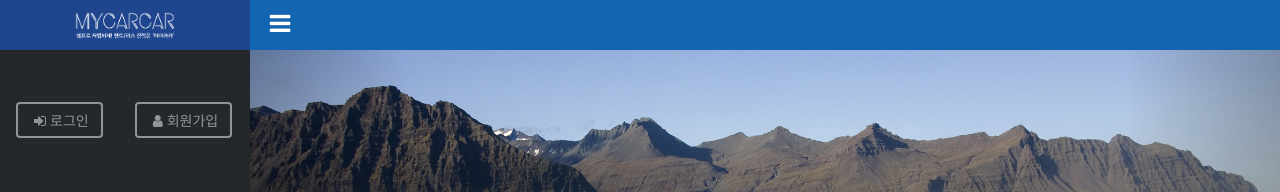
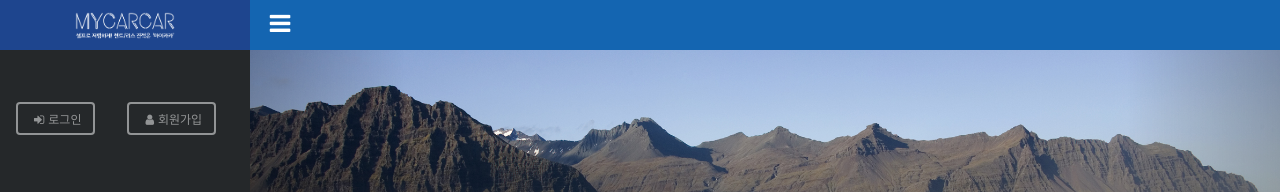
Before and after one commit to dahae-dev/mycarcar-client, a React (Create React App) app: page / in a window 1280 px wide. Shown: the top 192 px of the page. Built offline with nearby package versions, Linux system fonts and the light colour scheme.

Commit message:
Modify font size

```diff
--- a/src/Components/App/Layout/Main/SuperAdmin/SuperAdmin.css
+++ b/src/Components/App/Layout/Main/SuperAdmin/SuperAdmin.css
@@ -33,7 +33,7 @@
 .super-admin-list-head > *,
 .super-admin-list-content > * {
   width: 10%;
-  font-size: 16px;
+  font-size: 1.5rem;
   padding: 5px;
   display: flex;
   flex: 1;
--- a/src/Components/App/Layout/SideBar/Status/Status.css
+++ b/src/Components/App/Layout/SideBar/Status/Status.css
@@ -8,7 +8,7 @@
 }
 
 .btn-user {
-  font-size: 14px;
+  font-size: 12px;
   padding: 6px 12px;
   border-radius: 4px;
   border: 2px solid rgb(255, 255, 255, 0.5);
```
